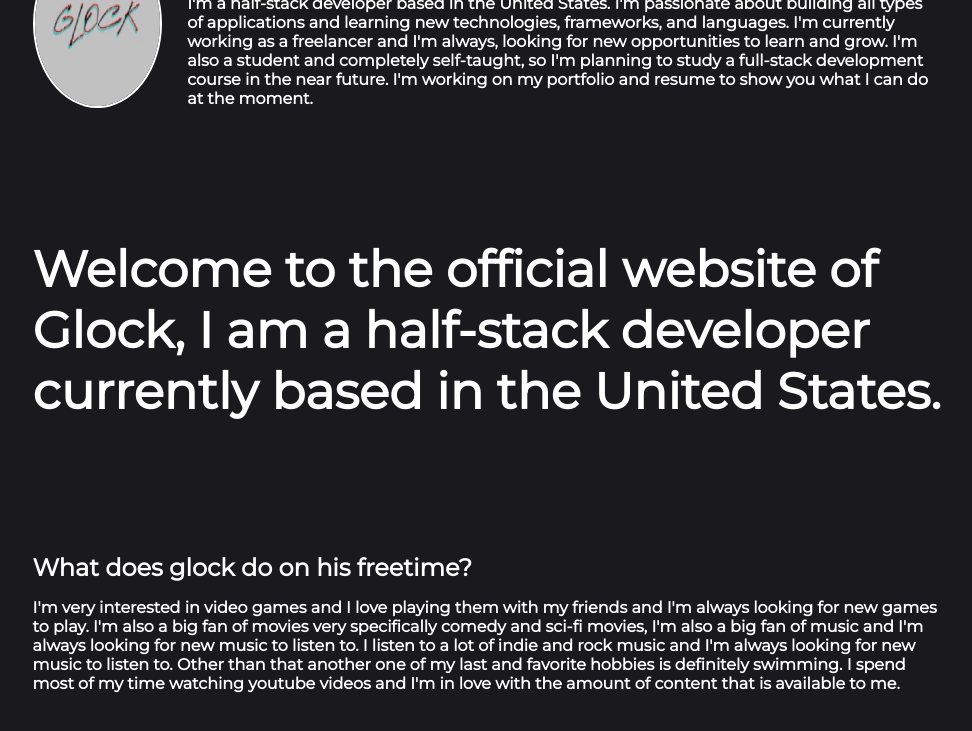
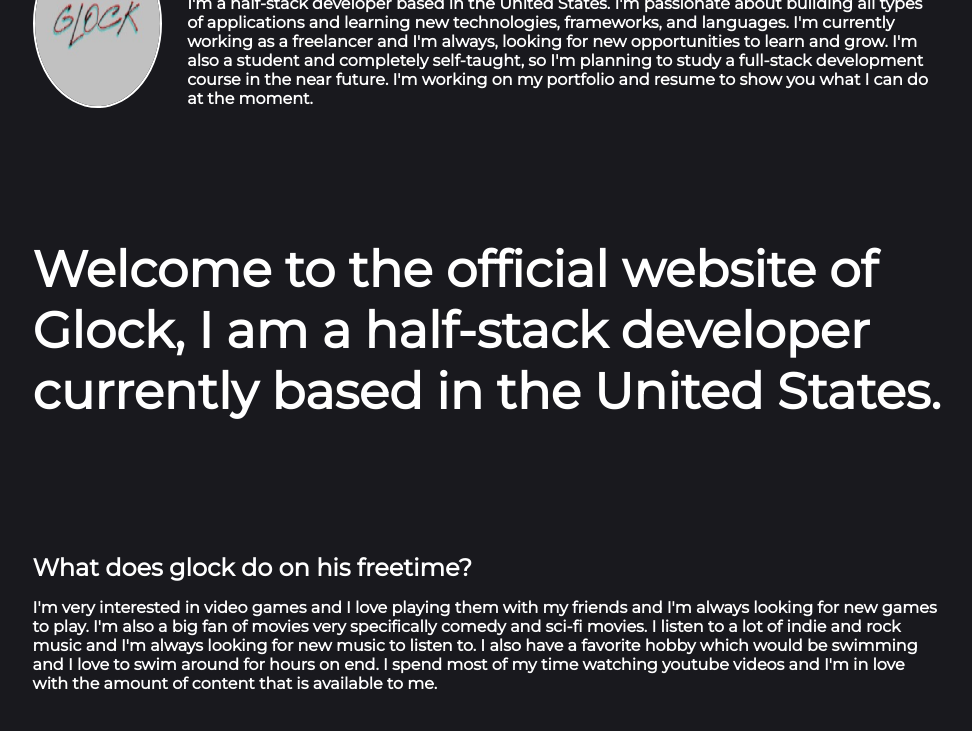
Before and after one commit to GAMINGMarcellk/my-website, a plain HTML site: page index.html in a window 1280 px wide. Shown: the part 327-1058 px from the top of the page, without its empty margins (153-1125 px from the left). Drawn offline with Linux system fonts and the light colour scheme.

Commit message:
Update index.html

```diff
--- a/index.html
+++ b/index.html
@@ -50,9 +50,9 @@
                     <h2>What does glock do on his freetime?</h2>
                     <p>
                         I'm very interested in video games and I love playing them with my friends and I'm always looking for new games to play.
-                        I'm also a big fan of movies very specifically comedy and sci-fi movies, I'm also a big fan of music and I'm always looking for new music to listen to.
+                        I'm also a big fan of movies very specifically comedy and sci-fi movies.
                         I listen to a lot of indie and rock music and I'm always looking for new music to listen to.
-                        Other than that another one of my last and favorite hobbies is definitely swimming.
+                        I also have a favorite hobby which would be swimming and I love to swim around for hours on end.
                         I spend most of my time watching youtube videos and I'm in love with the amount of content that is available to me.
                     </p>
                 </div>
```
